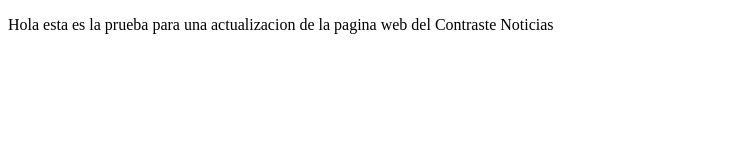
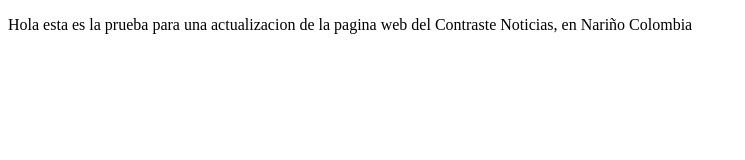
Before and after one commit to davidjst07/proyectoDemoCursoPrework, a plain HTML site: page index.html in a window 1280 px wide. Shown: the whole page, without its empty margins (0-745 px from the left). Drawn offline with Linux system fonts and the light colour scheme.

Commit message:
cambios agregamos ubicación de la página

```diff
--- a/index.html
+++ b/index.html
@@ -8,7 +8,7 @@
 </head>
 <body>
     <p>
-        Hola esta es la prueba para una actualizacion de la pagina web del Contraste Noticias
+        Hola esta es la prueba para una actualizacion de la pagina web del Contraste Noticias, en Nariño Colombia
     </p>
 </body>
 </html>
```
